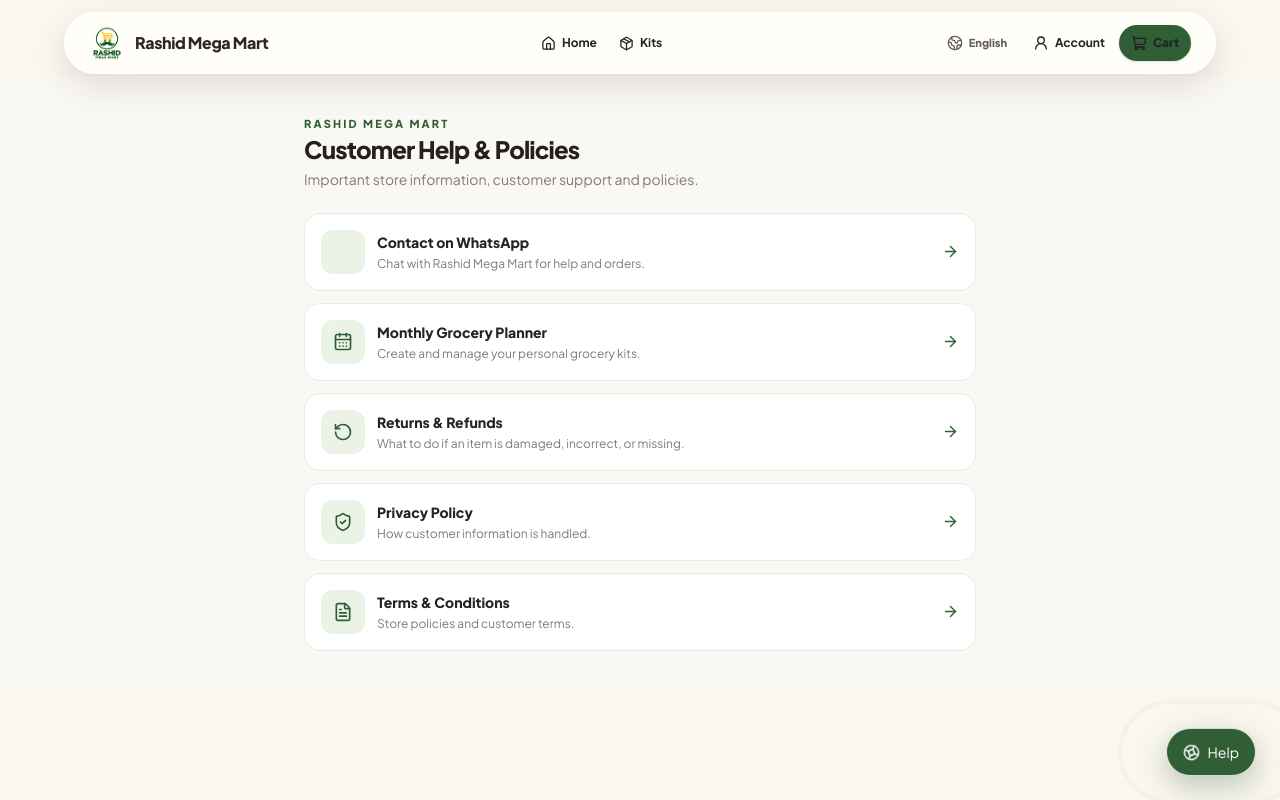
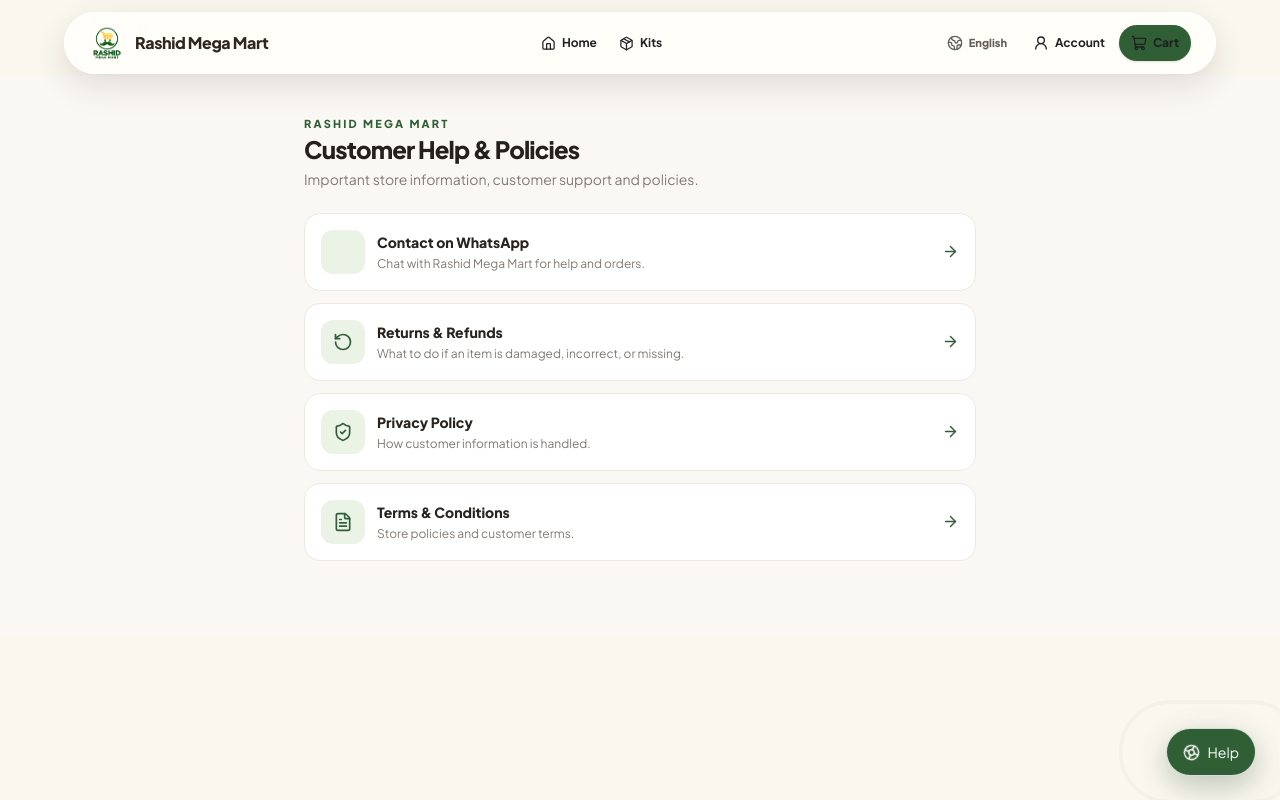
Before and after one commit to NoorTechnologies/rashidmegamartv0.1, a Next.js app: page /more in a window 1280 px wide. Built offline with nearby package versions, Linux system fonts and the light colour scheme.

Commit message:
Remove planner from customer More page

```diff
--- a/src/app/more/page.tsx
+++ b/src/app/more/page.tsx
@@ -5,7 +5,6 @@ import { ArrowRight, CalendarDays, FileText, ShieldCheck } from "lucide-react";
 
 const links = [
   { title: "Contact on WhatsApp", description: "Chat with Rashid Mega Mart for help and orders.", href: "https://wa.me/918962531603?text=" + encodeURIComponent("Namaste Rashid Mega Mart! Mujhe website par help chahiye. Please guide karein."), whatsapp: true, icon: CalendarDays },
-  { title: "Monthly Grocery Planner", description: "Create and manage your personal grocery kits.", href: "/planner", icon: CalendarDays },
   { title: "Returns & Refunds", description: "What to do if an item is damaged, incorrect, or missing.", href: "/returns-refunds", icon: RotateCcw },
   { title: "Privacy Policy", description: "How customer information is handled.", href: "/privacy-policy", icon: ShieldCheck },
   { title: "Terms & Conditions", description: "Store policies and customer terms.", href: "/terms-and-conditions", icon: FileText },
```
